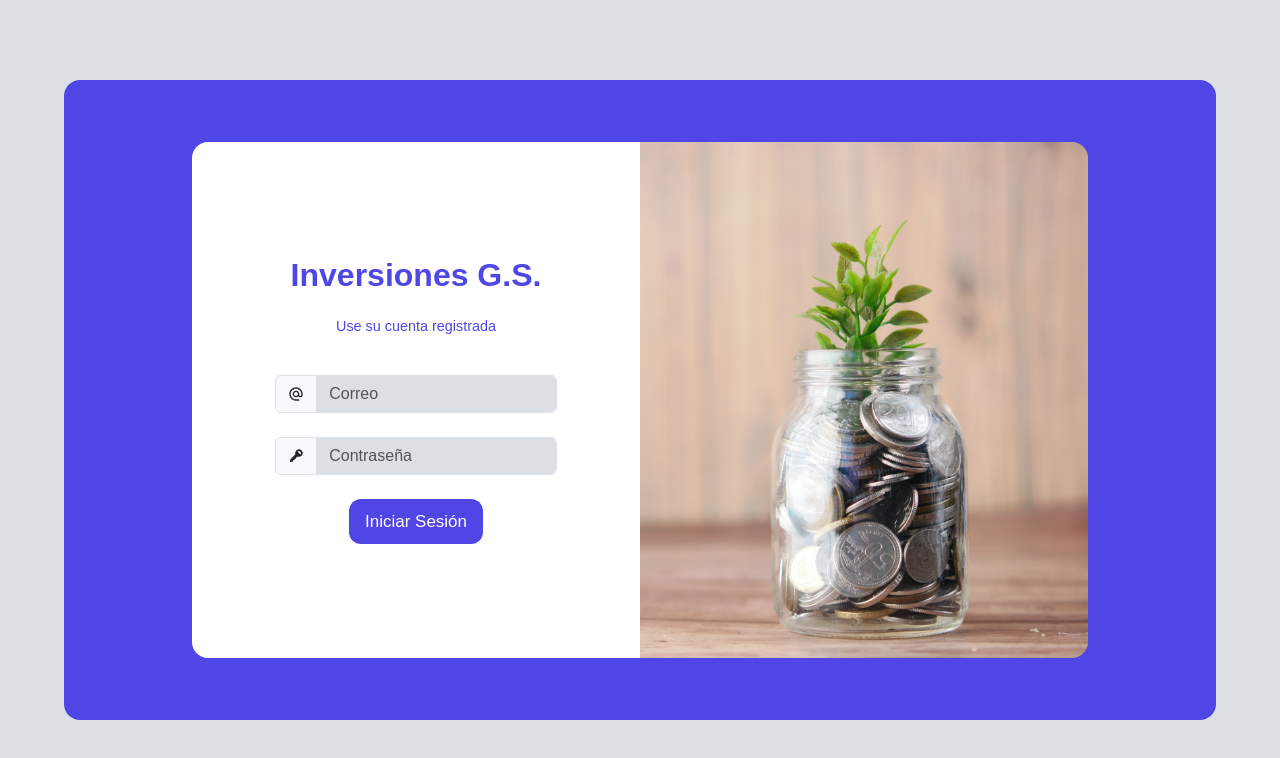
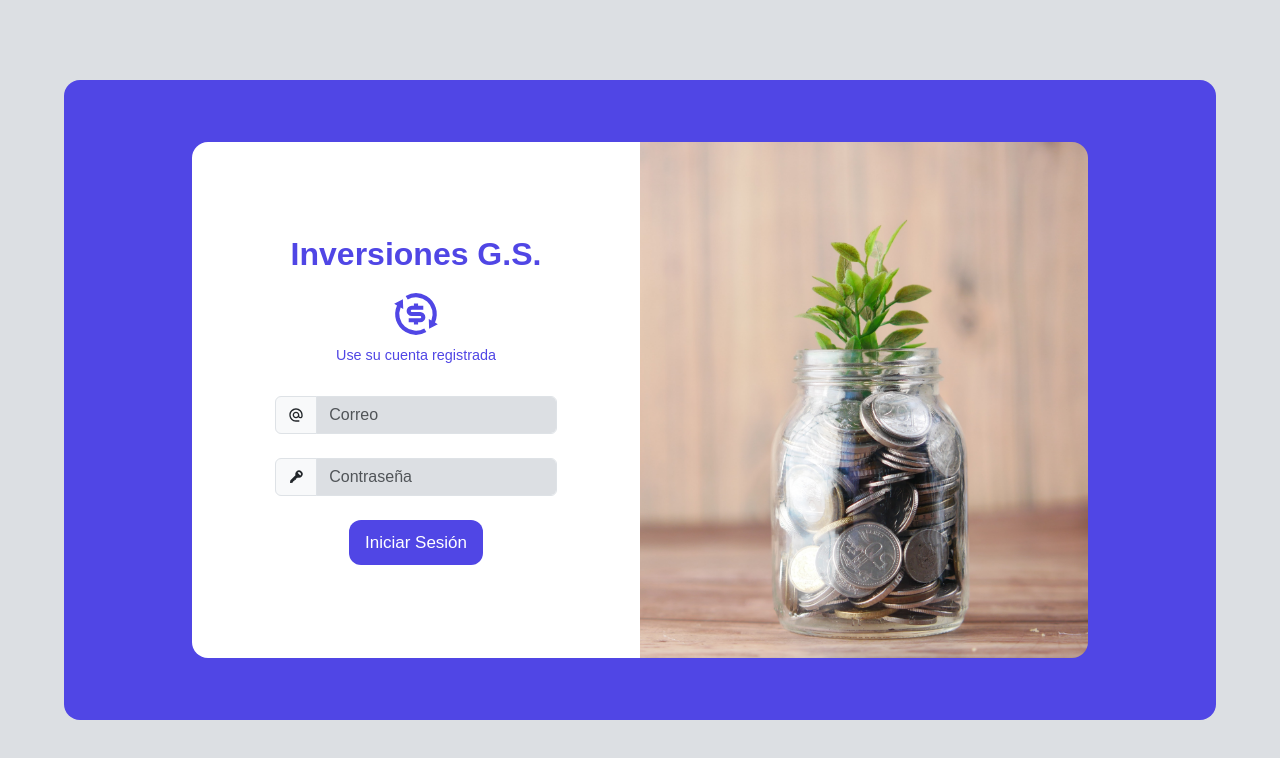
Before and after one commit to emachipana/inversiones-gs-app, a React (Vite) app: page /login in a window 1280 px wide. Shown: the top 758 px of the page. Built offline with nearby package versions, Linux system fonts and the light colour scheme; no server answers; a web font is replaced by a local one.

Commit message:
FIX: size

```diff
--- a/src/pages/Login/index.jsx
+++ b/src/pages/Login/index.jsx
@@ -7,6 +7,8 @@ import { MdOutlineAlternateEmail } from "react-icons/md";
 import { BiSolidKey } from "react-icons/bi";
 import { Alert, Spinner } from "reactstrap";
 import Button from "../../components/Button";
+import { RiExchangeDollarLine } from "react-icons/ri";
+import { COLORS } from "../../styles";
 
 function Login() {
   const [isLoading, setIsLoading] = useState(false);
@@ -56,6 +58,10 @@ function Login() {
     <Container>
       <Section>
         <Title>Inversiones G.S.</Title>
+        <RiExchangeDollarLine
+          color={COLORS.primary}
+          size={50}
+        />
         <Title size={0.9}>Use su cuenta registrada</Title>
         <Formik
           initialValues={initValues}
--- a/src/pages/Login/styles.js
+++ b/src/pages/Login/styles.js
@@ -38,7 +38,7 @@ export const Section = styled.section`
   flex-direction: column;
   align-items: center;
   justify-content: center;
-  gap: 1rem;
+  gap: 0.5rem;
   padding: ${({ isImage }) => isImage ? 0 : "3rem"};
   overflow: hidden;
 
```
